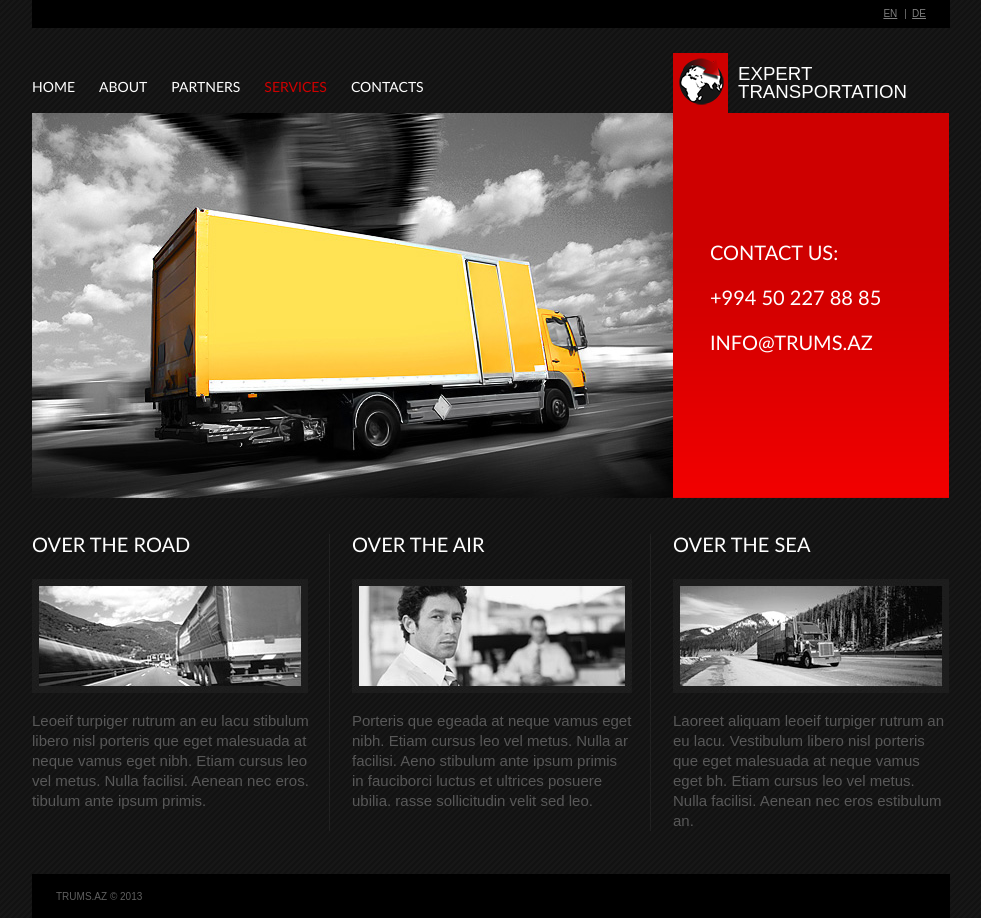
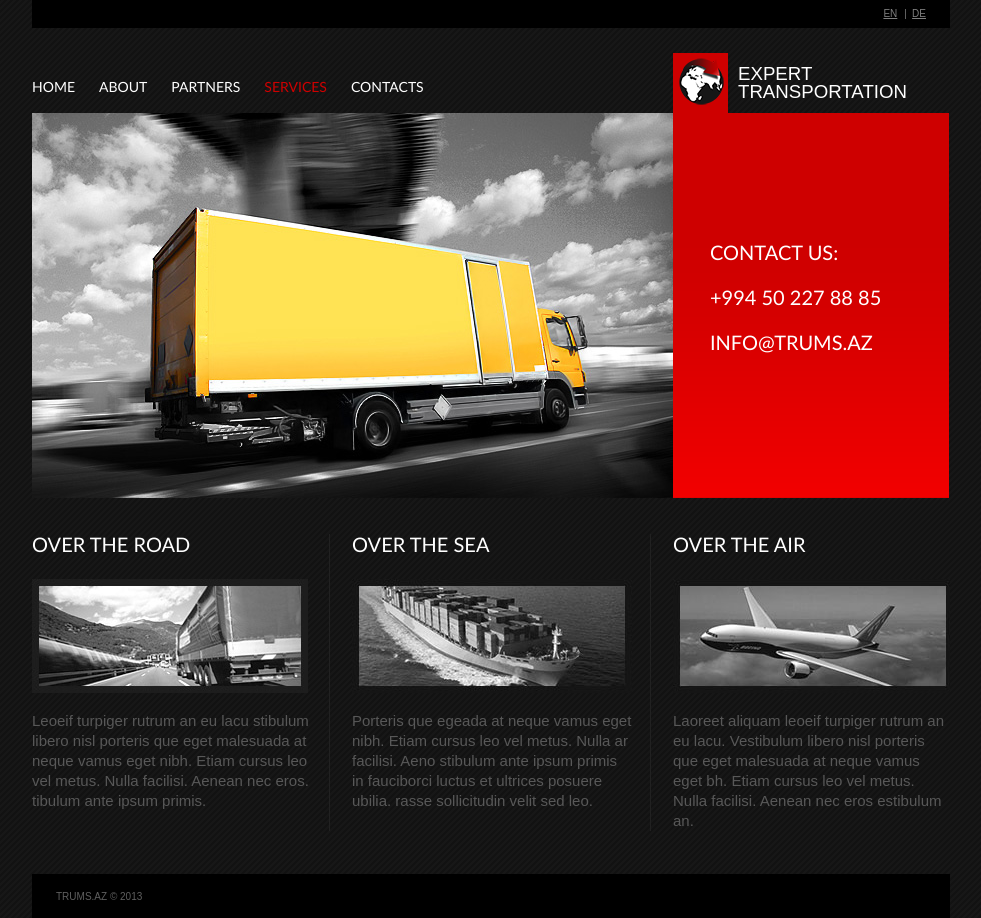
Before and after one commit to trumsaz/trumsaz.github.io, a Jekyll site: the page built from services.html, in a window 1280 px wide. Shown: the whole page, without its empty margins (149-1130 px from the left). Built offline with Jekyll 4.4.1, drawn with Linux system fonts in a browser that asks for light colours; Markdown is read by kramdown in place of the engine named in the settings.

Commit message:
land, sea and air

```diff
--- a/services.html
+++ b/services.html
@@ -14,13 +14,13 @@ language: en
 tibulum ante ipsum primis.</p>
 		</div>
 		<div class="col-2 col-pad">
-			<h3>Over The Air</h3>
+			<h3>Over The Sea</h3>
 			<img alt="" src="/assets/images/page3-img2.jpg" /><br />
 			<p class="extra-text">Porteris que egeada at neque vamus eget nibh. Etiam cursus leo vel metus. Nulla ar facilisi. Aeno stibulum ante ipsum primis in fauciborci luctus et ultrices posuere ubilia.
 rasse sollicitudin velit sed leo. </p>
 		</div>
 		<div class="col-3">
-			<h3>Over The Sea</h3>
+			<h3>Over The Air</h3>
 			<img alt="" src="/assets/images/page3-img3.jpg" /><br />
 			<p class="extra-text">Laoreet aliquam leoeif turpiger rutrum an eu lacu. Vestibulum libero nisl porteris que eget malesuada at neque vamus eget bh. Etiam cursus leo vel metus. Nulla facilisi. Aenean nec eros estibulum an.</p>
 		</div>
```
Also changed, not shown: assets/images/page3-img2.jpg, assets/images/page3-img3.jpg.
